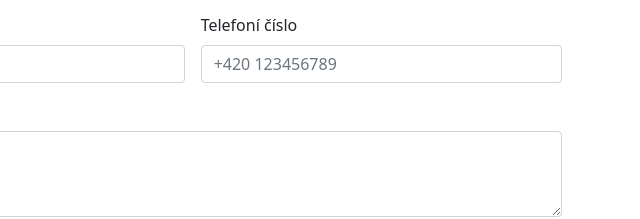
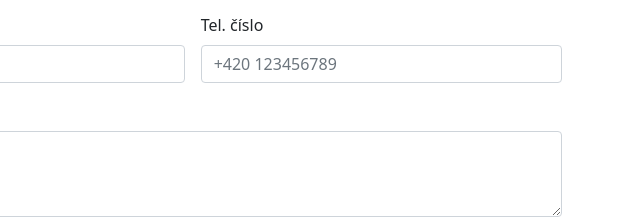
Before and after one commit to Tadeas-grohmi/BondWeb, a plain HTML site: page contact.html in a window 1280 px wide. Shown: the part 177-396 px from the top of the page, 636-1276 px from the left. Drawn offline with nearby package versions, Linux system fonts and the light colour scheme.

Commit message:
kontakt pridan

```diff
--- a/contact.html
+++ b/contact.html
@@ -30,7 +30,7 @@
             <input type="email" class="form-control" name="Email:" id="emailInfo" required>
         </div>
         <div class="col-md-4">
-            <label for="phoneNumber" class="form-label">Telefoní číslo</label>
+            <label for="phoneNumber" class="form-label">Tel. číslo</label>
             <input type="text" class="form-control" name="Tel. číslo:" id="phoneNumber" placeholder="+420 123456789">
         </div>
         <div class="col-md-12">
```
